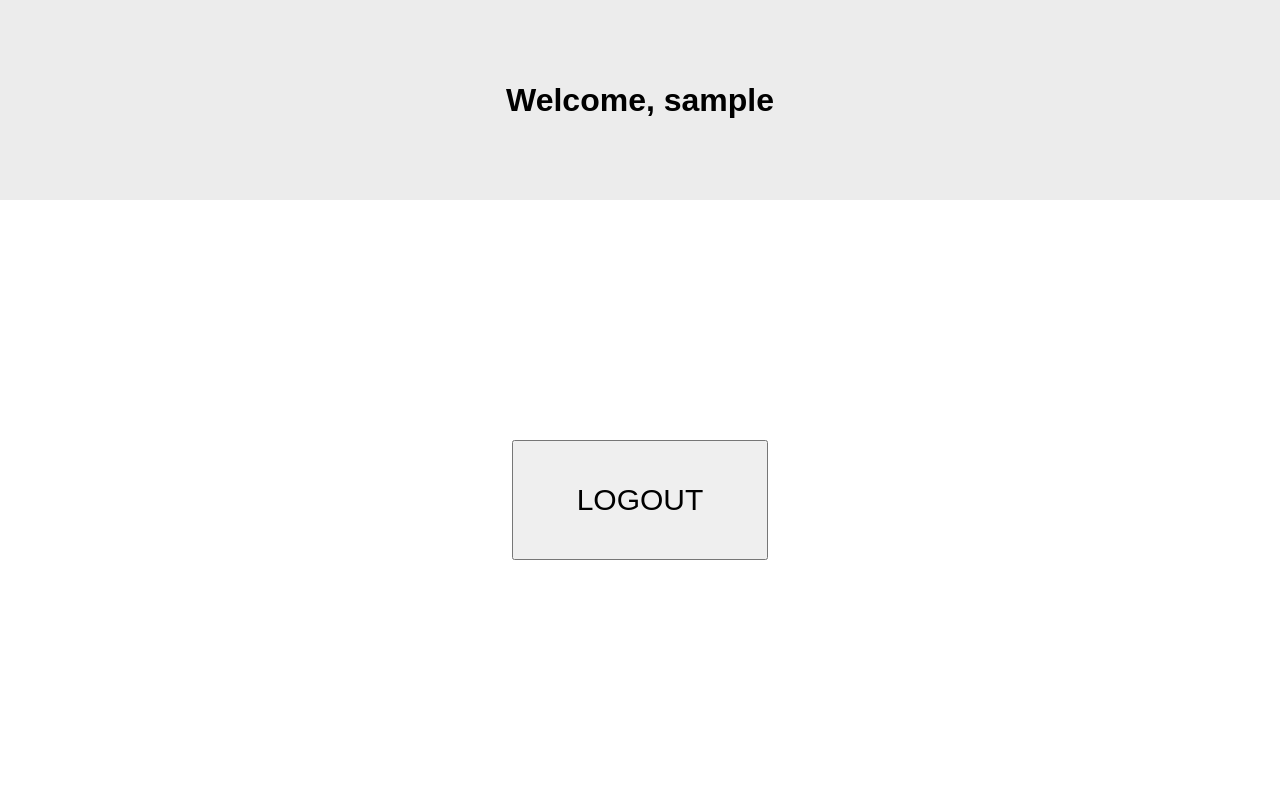
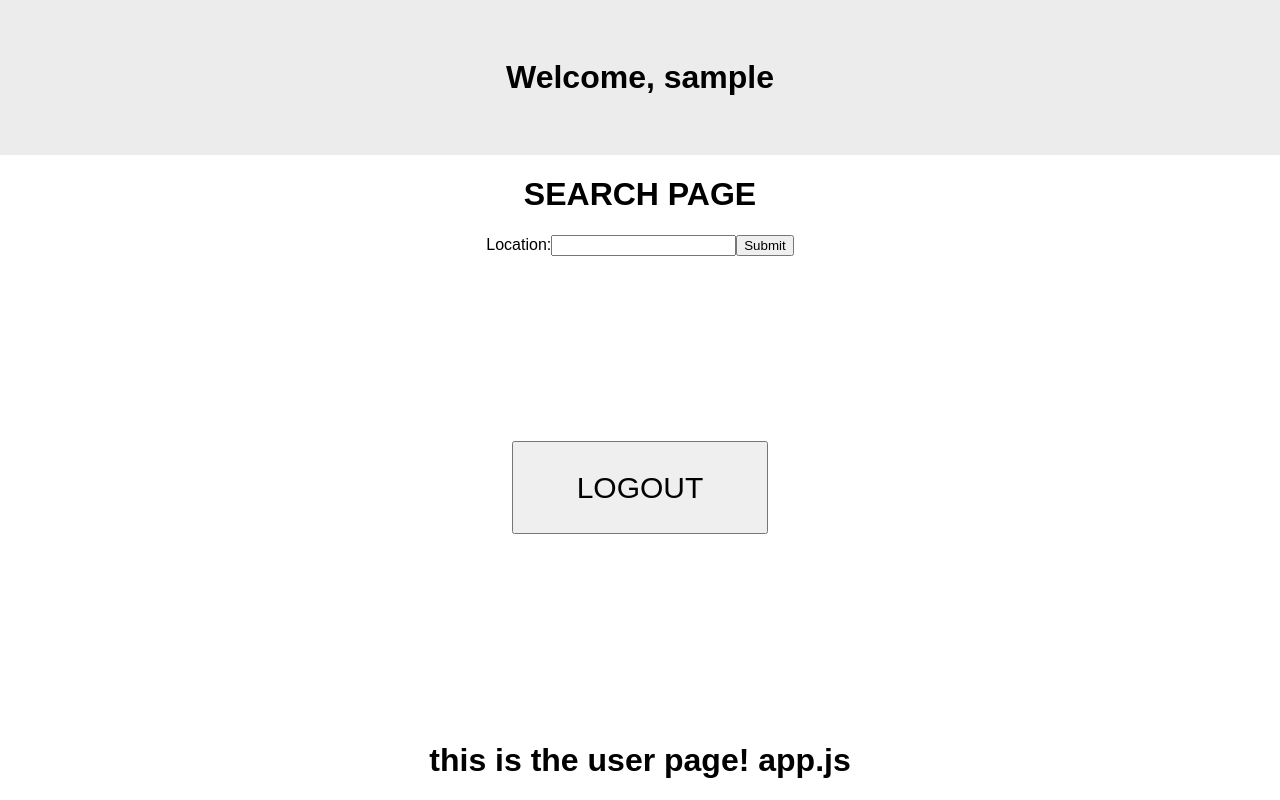
Before and after one commit to SarahSefcik/spaceproject, a React (Create React App) app in the folder client/: page / in a window 1280 px wide. Built offline with nearby package versions, Linux system fonts and the light colour scheme; sample sign-in values are in the browser's storage.

Commit message:
components

```diff
--- a/client/src/App.js
+++ b/client/src/App.js
@@ -2,10 +2,13 @@ import React, { Component } from 'react';
 import './App.css';
 import AuthHelperMethods from './components/AuthHelperMethods';
 import withAuth from './components/withAuth';
+import Search from './components/Search/Search';
+import SearchForm from './components/Search/SearchForm';
+
 
 class App extends Component {
 
-/* Create a new instance of the 'AuthHelperMethods' compoenent*/
+/* Create a new instance of the 'AuthHelperMethods' component*/
   Auth = new AuthHelperMethods();
 
   state = {
@@ -34,11 +37,18 @@ class App extends Component {
           <div className="top-section">
             <h1>Welcome, {name}</h1>
           </div>
+          <div >
+            <Search />
+            <SearchForm />
+          </div>
           <div className="bottom-section">
             <button onClick={this._handleLogout}>LOGOUT</button>
           </div>
+          <div>
+            <h1>this is the user page! app.js</h1>
         </div>
-      </div>
+        </div>
+        </div>
     );
   }
 }
--- /dev/null
+++ b/client/src/components/Search/Search.js
@@ -0,0 +1,23 @@
+import React from 'react';
+
+class Search extends React.Component {
+
+
+
+
+
+
+
+  // Map over this.state.mobiles and render a mobiles component for each phone object
+  render() {
+    // const { phones } = this.state
+    return (
+      <div>
+        <h1>SEARCH PAGE</h1>
+      </div>
+    );
+  }
+}
+
+
+export default Search;
--- /dev/null
+++ b/client/src/components/Search/SearchForm.js
@@ -0,0 +1,37 @@
+import React from 'react';
+
+
+class SearchForm extends React.Component {
+  constructor(props) {
+    super(props);
+    this.state = { value: '' };
+
+    this.handleChange = this.handleChange.bind(this);
+    this.handleSubmit = this.handleSubmit.bind(this);
+  }
+
+  handleChange(event) {
+    this.setState({ value: event.target.value });
+  }
+
+  handleSubmit(event) {
+    alert('A place was submitted: ' + this.state.value);
+    event.preventDefault();
+  }
+
+  render() {
+    return (
+      <form onSubmit={this.handleSubmit}>
+        <label>
+          Location:
+          <input type="text" value={this.state.value} onChange={this.handleChange} />
+        </label>
+        <input type="submit" value="Submit" />
+      </form>
+    );
+  }
+}
+
+
+
+export default SearchForm;
```
Also changed, not shown: client/src/components/Search/SearchAPI.js (added, +28 -0 lines), client/src/components/Header.js (added), client/src/components/Map.js (added).
